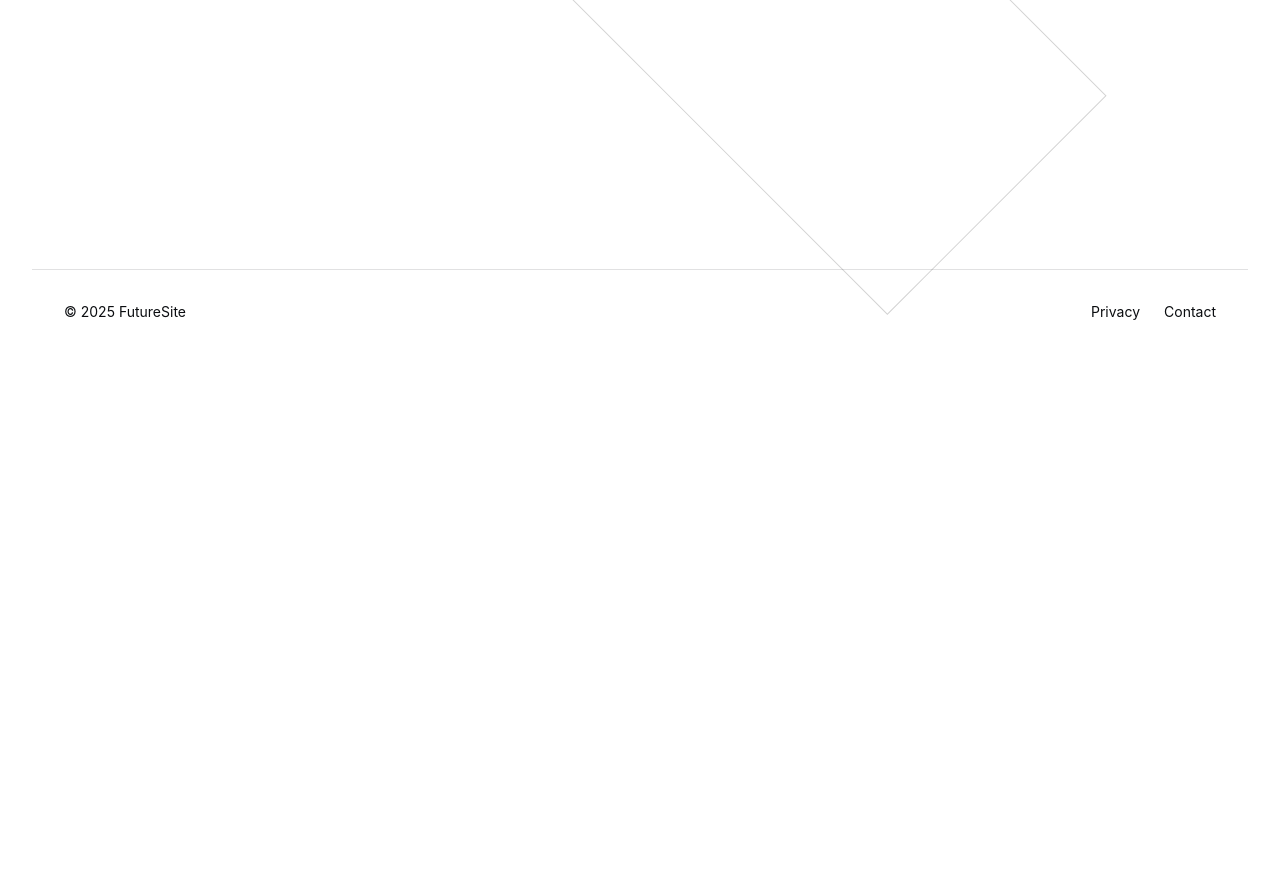
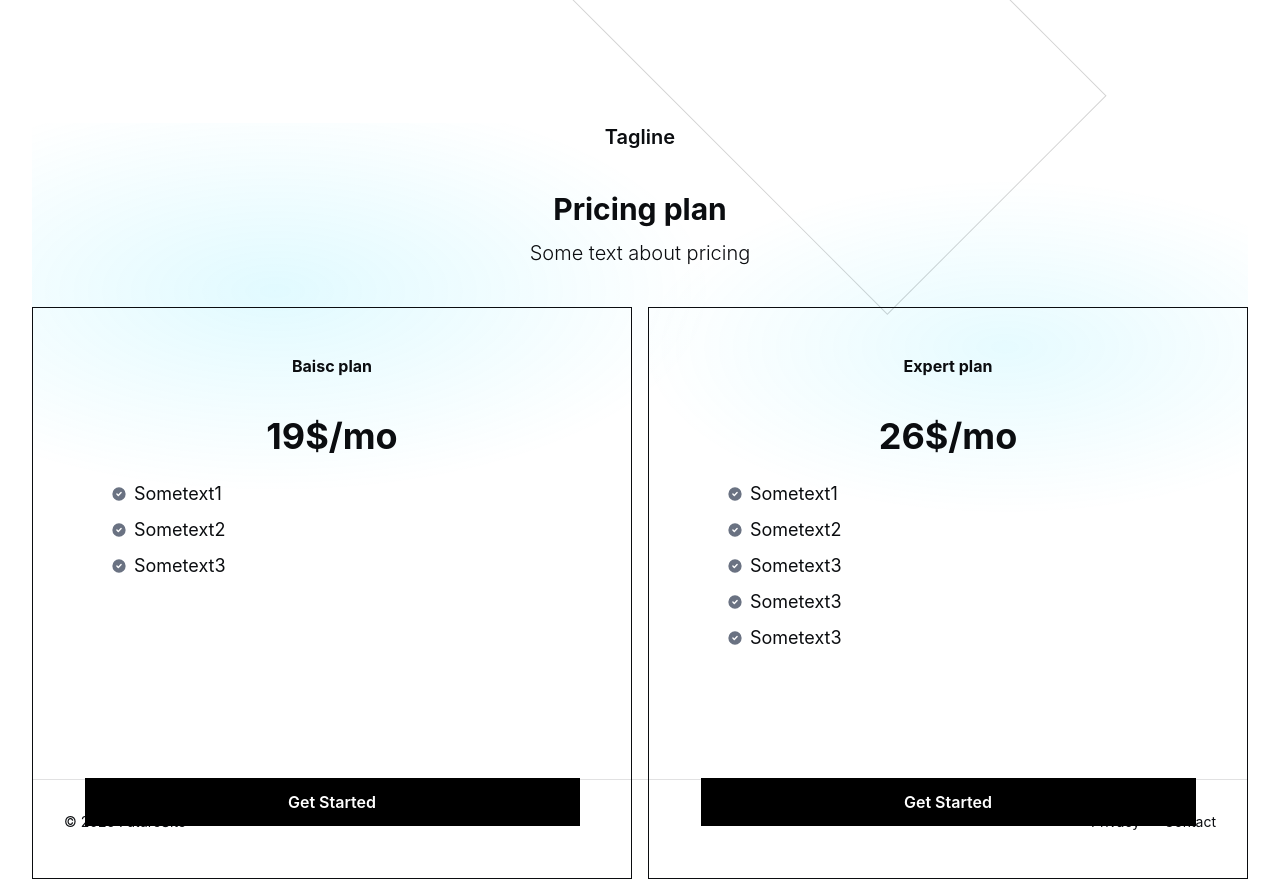
Before and after one commit to Zetchu/FinalProjectProgrammingInteracitivty, a React (Vite) app in the folder final-project/: page / in a window 1280 px wide. Shown: the part 480-1359 px from the top of the page. Before the commit the page ends 834 px from the top, so only its background shows below. Built offline with nearby package versions, Linux system fonts and the light colour scheme.

Commit message:
pricing boxes

```diff
--- a/final-project/src/App.jsx
+++ b/final-project/src/App.jsx
@@ -3,6 +3,7 @@ import './App.css';
 import Header from './components/Header';
 import Footer from './components/Footer';
 import Hero from './components/Hero';
+import Pricing from './components/Pricing';
 
 export default function App() {
   return (
@@ -13,6 +14,7 @@ export default function App() {
         className='min-h-[70svh]'
       >
         <Hero />
+        <Pricing />
       </main>
       <Footer />
     </>
--- /dev/null
+++ b/final-project/src/components/Pricing.jsx
@@ -0,0 +1,163 @@
+import React from 'react';
+import PricingBox from './PricingBox';
+
+function Pricing() {
+  return (
+    <section className='hero-wrap h-[70vh]'>
+      <div className='text-center font-semibold my-10 text-xl'>Tagline</div>
+      <h1 className='text-3xl font-bold'>Pricing plan</h1>
+      <p className='text-xl font-light mt-3 mb-4'>Some text about pricing</p>
+
+      {/* BOXES */}
+      <div className='grid grid-cols-2 gap-4 mt-10 items-stretch'>
+        {/* <div className='border-1 col-1 flex flex-col justify-between  '>
+          <p className='my-[4%] font-bold'>Baisc plan</p>
+          <h1 className='text-4xl font-bold'>19$/mo</h1>
+          <ul className='my-2 mx-[10%]'>
+            <li class='flex items-center  mt-2 text-lg'>
+              <svg
+                class='w-3.5 h-3.5 me-2 text-gray-500 dark:text-gray-400shrink-0'
+                aria-hidden='true'
+                xmlns='http://www.w3.org/2000/svg'
+                fill='currentColor'
+                viewBox='0 0 20 20'
+              >
+                <path d='M10 .5a9.5 9.5 0 1 0 9.5 9.5A9.51 9.51 0 0 0 10 .5Zm3.707 8.207-4 4a1 1 0 0 1-1.414 0l-2-2a1 1 0 0 1 1.414-1.414L9 10.586l3.293-3.293a1 1 0 0 1 1.414 1.414Z' />
+              </svg>
+              Some text1
+            </li>
+            <li class='flex items-center mt-2 text-lg'>
+              <svg
+                class='w-3.5 h-3.5 me-2 text-gray-500 dark:text-gray-400 shrink-0'
+                aria-hidden='true'
+                xmlns='http://www.w3.org/2000/svg'
+                fill='currentColor'
+                viewBox='0 0 20 20'
+              >
+                <path d='M10 .5a9.5 9.5 0 1 0 9.5 9.5A9.51 9.51 0 0 0 10 .5Zm3.707 8.207-4 4a1 1 0 0 1-1.414 0l-2-2a1 1 0 0 1 1.414-1.414L9 10.586l3.293-3.293a1 1 0 0 1 1.414 1.414Z' />
+              </svg>
+              Some text2
+            </li>
+            <li class='flex items-center mt-2 text-lg'>
+              <svg
+                class='w-3.5 h-3.5 me-2 text-gray-500 dark:text-gray-400 shrink-0'
+                aria-hidden='true'
+                xmlns='http://www.w3.org/2000/svg'
+                fill='currentColor'
+                viewBox='0 0 20 20'
+              >
+                <path d='M10 .5a9.5 9.5 0 1 0 9.5 9.5A9.51 9.51 0 0 0 10 .5Zm3.707 8.207-4 4a1 1 0 0 1-1.414 0l-2-2a1 1 0 0 1 1.414-1.414L9 10.586l3.293-3.293a1 1 0 0 1 1.414 1.414Z' />
+              </svg>
+              Some text3
+            </li>
+          </ul>
+          <div className='justify-center'>
+            <button className='bg-black  text-white w-[90%] my-[5%] mt-[20%] py-3'>
+              <a
+                href=''
+                target='_blank'
+                className='mx-5 '
+              >
+                Get Started
+              </a>
+            </button>
+          </div>
+        </div> */}
+        <PricingBox
+          price={'19$/mo'}
+          features={['Sometext1', 'Sometext2', 'Sometext3']}
+          plan={'Baisc plan'}
+        />
+        <PricingBox
+          price={'26$/mo'}
+          features={[
+            'Sometext1',
+            'Sometext2',
+            'Sometext3',
+            'Sometext3',
+            'Sometext3',
+          ]}
+          plan={'Expert plan'}
+        />
+
+        {/* <div className='border-1 col-2'>
+          <p className='my-[4%] font-bold'>Expert plan</p>
+          <h1 className='text-4xl font-bold'>26$/mo</h1>
+          <ul className='my-2 mx-[10%]'>
+            <li className='flex items-center mt-2 text-lg'>
+              <svg
+                className='w-3.5 h-3.5 me-2 text-gray-500 dark:text-gray-400shrink-0'
+                aria-hidden='true'
+                xmlns='http://www.w3.org/2000/svg'
+                fill='currentColor'
+                viewBox='0 0 20 20'
+              >
+                <path d='M10 .5a9.5 9.5 0 1 0 9.5 9.5A9.51 9.51 0 0 0 10 .5Zm3.707 8.207-4 4a1 1 0 0 1-1.414 0l-2-2a1 1 0 0 1 1.414-1.414L9 10.586l3.293-3.293a1 1 0 0 1 1.414 1.414Z' />
+              </svg>
+              Some text1
+            </li>
+            <li className='flex items-center mt-2 text-lg'>
+              <svg
+                className='w-3.5 h-3.5 me-2 text-gray-500 dark:text-gray-400 shrink-0'
+                aria-hidden='true'
+                xmlns='http://www.w3.org/2000/svg'
+                fill='currentColor'
+                viewBox='0 0 20 20'
+              >
+                <path d='M10 .5a9.5 9.5 0 1 0 9.5 9.5A9.51 9.51 0 0 0 10 .5Zm3.707 8.207-4 4a1 1 0 0 1-1.414 0l-2-2a1 1 0 0 1 1.414-1.414L9 10.586l3.293-3.293a1 1 0 0 1 1.414 1.414Z' />
+              </svg>
+              Some text2
+            </li>
+            <li className='flex items-center mt-2 text-lg'>
+              <svg
+                className='w-3.5 h-3.5 me-2 text-gray-500 dark:text-gray-400 shrink-0'
+                aria-hidden='true'
+                xmlns='http://www.w3.org/2000/svg'
+                fill='currentColor'
+                viewBox='0 0 20 20'
+              >
+                <path d='M10 .5a9.5 9.5 0 1 0 9.5 9.5A9.51 9.51 0 0 0 10 .5Zm3.707 8.207-4 4a1 1 0 0 1-1.414 0l-2-2a1 1 0 0 1 1.414-1.414L9 10.586l3.293-3.293a1 1 0 0 1 1.414 1.414Z' />
+              </svg>
+              Some text3
+            </li>
+            <li className='flex items-center mt-2 text-lg'>
+              <svg
+                className='w-3.5 h-3.5 me-2 text-gray-500 dark:text-gray-400shrink-0'
+                aria-hidden='true'
+                xmlns='http://www.w3.org/2000/svg'
+                fill='currentColor'
+                viewBox='0 0 20 20'
+              >
+                <path d='M10 .5a9.5 9.5 0 1 0 9.5 9.5A9.51 9.51 0 0 0 10 .5Zm3.707 8.207-4 4a1 1 0 0 1-1.414 0l-2-2a1 1 0 0 1 1.414-1.414L9 10.586l3.293-3.293a1 1 0 0 1 1.414 1.414Z' />
+              </svg>
+              Some text1
+            </li>
+            <li className='flex items-center mt-2 text-lg'>
+              <svg
+                className='w-3.5 h-3.5 me-2 text-gray-500 dark:text-gray-400shrink-0'
+                aria-hidden='true'
+                xmlns='http://www.w3.org/2000/svg'
+                fill='currentColor'
+                viewBox='0 0 20 20'
+              >
+                <path d='M10 .5a9.5 9.5 0 1 0 9.5 9.5A9.51 9.51 0 0 0 10 .5Zm3.707 8.207-4 4a1 1 0 0 1-1.414 0l-2-2a1 1 0 0 1 1.414-1.414L9 10.586l3.293-3.293a1 1 0 0 1 1.414 1.414Z' />
+              </svg>
+              Some text1
+            </li>
+          </ul>
+          <button className='bg-black text-white w-[90%] my-[5%] mt-[20%] py-3'>
+            <a
+              href=''
+              target='_blank'
+              className='mx-5 '
+            >
+              Get Started
+            </a>
+          </button>
+        </div> */}
+      </div>
+    </section>
+  );
+}
+
+export default Pricing;
--- /dev/null
+++ b/final-project/src/components/PricingBox.jsx
@@ -0,0 +1,42 @@
+import React from 'react';
+
+function PricingBox({ plan, features, price }) {
+  return (
+    <div className='border-1  grid grid-rows-[auto_auto_1fr_auto] gap-4 p-6  '>
+      <p className='my-[4%] font-bold'>{plan}</p>
+      <h1 className='text-4xl font-bold'>{price}</h1>
+      <ul className='space-y-2 mx-[10%]'>
+        {features.map((feature, index) => (
+          <li
+            key={index}
+            className='flex items-center  mt-2 text-lg'
+          >
+            <svg
+              className='w-3.5 h-3.5 me-2 text-gray-500 dark:text-gray-400 shrink-0'
+              aria-hidden='true'
+              xmlns='http://www.w3.org/2000/svg'
+              fill='currentColor'
+              viewBox='0 0 20 20'
+            >
+              <path d='M10 .5a9.5 9.5 0 1 0 9.5 9.5A9.51 9.51 0 0 0 10 .5Zm3.707 8.207-4 4a1 1 0 0 1-1.414 0l-2-2a1 1 0 0 1 1.414-1.414L9 10.586l3.293-3.293a1 1 0 0 1 1.414 1.414Z' />
+            </svg>
+            {feature}
+          </li>
+        ))}
+      </ul>
+      <div className='justify-center'>
+        <button className='bg-black  text-white font-semibold w-[90%] my-[5%] mt-[20%] py-3 hover:bg-accent transition'>
+          <a
+            href=''
+            target='_blank'
+            className='mx-5 '
+          >
+            Get Started
+          </a>
+        </button>
+      </div>
+    </div>
+  );
+}
+
+export default PricingBox;
--- /dev/null
+++ b/final-project/src/constants/pricingFeatures.js
@@ -0,0 +1 @@
+const features = [];
```
